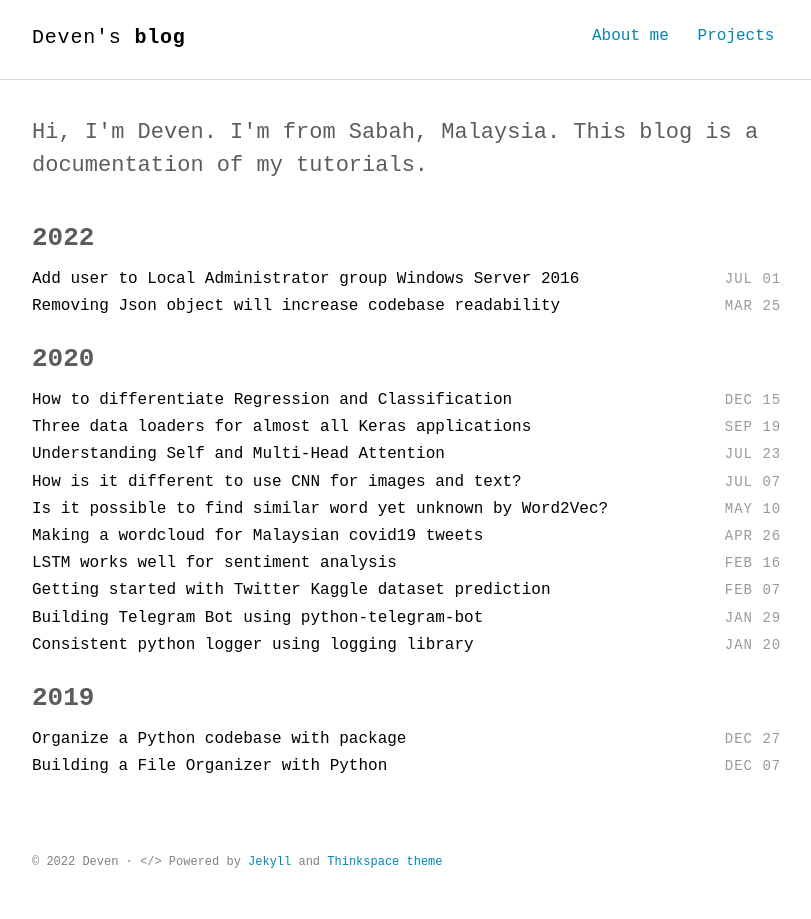
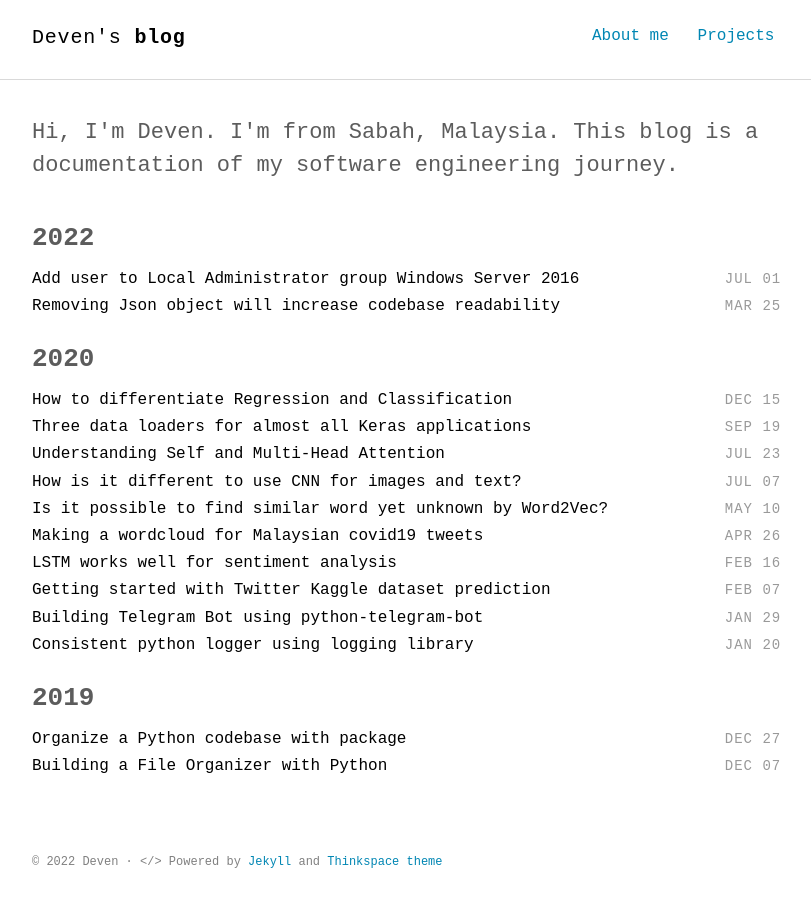
Before and after one commit to devennn/devennn.github.io, a Jekyll site: the page built from index.html, in a window 1280 px wide. Shown: the whole page, without its empty margins (232-1043 px from the left). Built offline with Jekyll 4.4.1, drawn with Linux system fonts in a browser that asks for light colours; some web fonts are replaced.

Commit message:
Update intro.html

```diff
--- a/_includes/intro.html
+++ b/_includes/intro.html
@@ -1,5 +1,5 @@
 <section class="intro">
   <div class="container">
-    <p class="lead">Hi, I'm Deven. I'm from Sabah, Malaysia. This blog is a documentation of my tutorials.</p>
+    <p class="lead">Hi, I'm Deven. I'm from Sabah, Malaysia. This blog is a documentation of my software engineering journey.</p>
   </div>
 </section>
```
